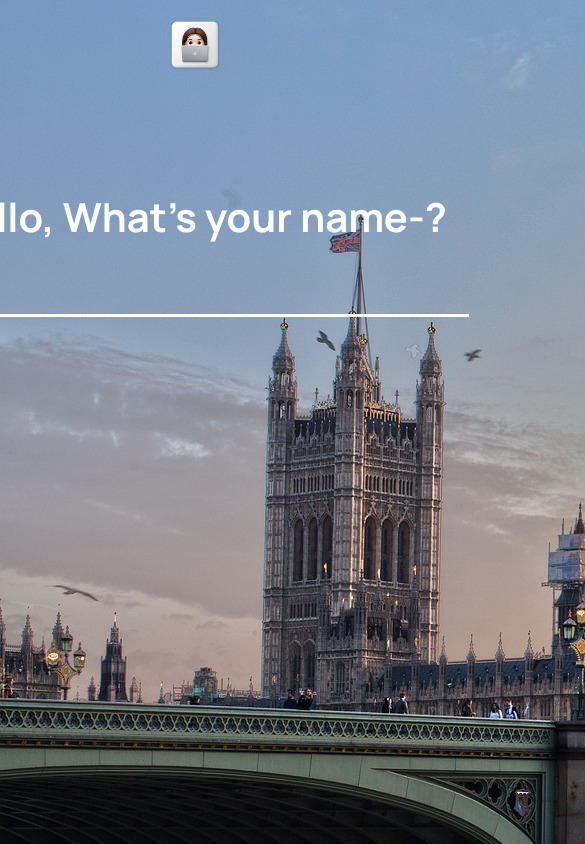
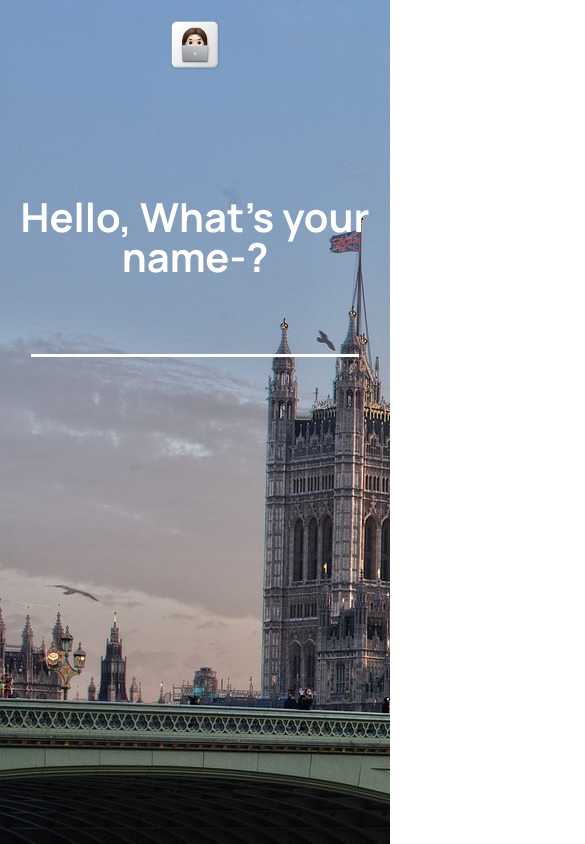
Before and after one commit to soyeon112/momentum-clone, a plain HTML site: page index.html in a window 390 px wide. Shown: the top 844 px of the page, 585 px wide, since content can reach past the window. Drawn offline with nearby package versions, Linux system fonts and the light colour scheme.

Commit message:
[feat] 이름 입력 화면 반응형 최초 실행시 이름입력 화면 반응형 추가

```diff
--- a/css/style.css
+++ b/css/style.css
@@ -96,6 +96,16 @@ header img {
     width: 50px;
     height: 50px;
   }
+  /* 이름입력창 반응형 */
+  .mainCenter .inputName {
+    width: 90%;
+    height: 150px;
+    text-align: center;
+  }
+  .mainCenter .inputName .name_inputBox {
+    width: 90%;
+  }
+  /* 이름입력후 시계 반응형 */
   .mainCenter .clock_intro {
     width: 330px;
   }
```
